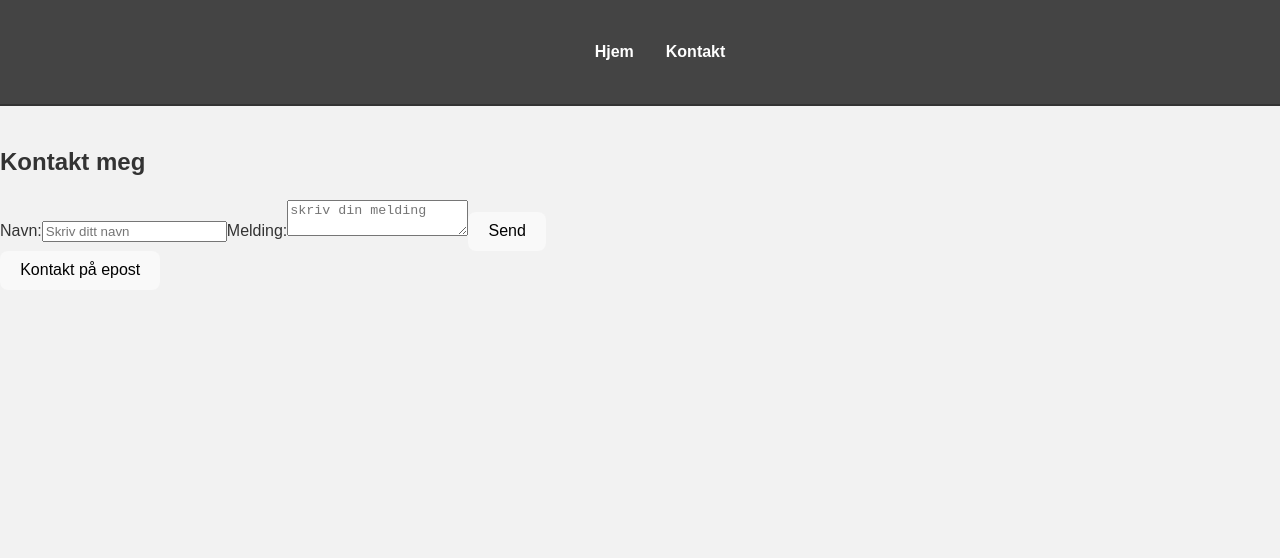
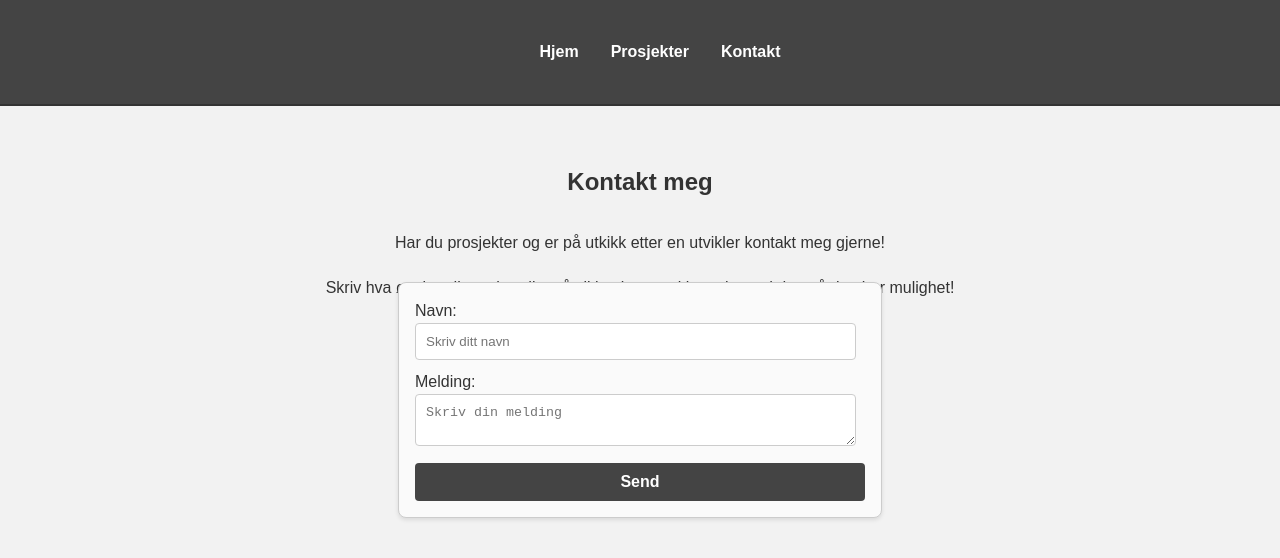
Before and after one commit to M1kke95/WebApplikasjoner-2024, a React (Vite) app in the folder portfolio-v2/frontend/: page /contact in a window 1280 px wide. Shown: the top 558 px of the page. Built offline with nearby package versions, Linux system fonts and the light colour scheme.

Commit message:
la til en project page
La til en project page slik at man kan se alle prosjektene, hovedsiden viser nå kun 2 prosjekter som en "smakebit"

```diff
--- a/portfolio-v2/frontend/src/App.css
+++ b/portfolio-v2/frontend/src/App.css
@@ -13,7 +13,43 @@
   -moz-osx-font-smoothing: grayscale;
 }
 
+.form-container {
+    display: flex;
+    flex-direction: column;
+    align-items: center;
+    margin-top: 30px;
+}
 
+.form-container h2 {
+    margin-bottom: 15px;
+    text-align: center;
+}
+
+#allProjectsSection {
+  text-align: center;
+  min-height: 100vh;
+  padding: 20px;
+}
+
+#allProjectsSection h2 {
+  margin-bottom: 20px;
+  display: block;
+  width: 100%;
+}
+
+#allProjectsSection a {
+  display: inline-block;
+  margin-top: 20px;
+  text-decoration: none;
+  color: blue;
+}
+
+
+.form-container p {
+  font-size: 16px;
+  line-height: 1.5;
+  margin-bottom: 5px;
+}
 
 .bioContainer {
   display: flex;
@@ -112,6 +148,7 @@ main {
   background-color: #fff;
   box-shadow: 0 4px 8px rgba(0, 0, 0, 0.1);
   transition: transform 0.3s, box-shadow 0.3s;
+
 }
 
 .project-card:hover {
@@ -184,6 +221,7 @@ main {
 #projectSection{
   display: flex;
   flex-wrap: wrap;
+  gap: 100px;
   justify-content: space-around;
 }
 
--- a/portfolio-v2/frontend/src/App.tsx
+++ b/portfolio-v2/frontend/src/App.tsx
@@ -3,6 +3,7 @@ import Contact from './components/Contact';
 import { BrowserRouter as Router, Routes, Route } from 'react-router-dom';
 import Layout from './components/Layout';
 import ProjectPage from './pages/projectPage';
+import AllProjects from './components/AllProjects';
 
 export default function App() {
   return (
@@ -10,6 +11,7 @@ export default function App() {
       <Layout>
         <Routes>
           <Route path="/" element={<ProjectPage />} />
+          <Route path="/projects" Component={AllProjects}/>
           <Route path="/contact" element={<Contact email="student@hiof.no" />} />
         </Routes>
       </Layout>
--- /dev/null
+++ b/portfolio-v2/frontend/src/components/AllProjects.tsx
@@ -0,0 +1,22 @@
+import { useEffect } from "react";
+import { Link } from "react-router-dom";
+import Projects from "../components/Projects";
+import useProjects from "../hooks/useProjects";
+
+const AllProjects = () => {
+    const { projects, removeProject, addProject } = useProjects();
+
+    useEffect(() => {
+        console.log("All projects loaded:", projects);
+    }, [projects]);
+
+    return (
+        <main id="allProjectsSection">
+            <h2>Alle Prosjekter</h2>
+            <Projects projects={projects} removeProject={removeProject} addProject={addProject} />
+            <Link to="/">Tilbake til Hjem</Link>
+        </main>
+    );
+};
+
+export default AllProjects;
--- a/portfolio-v2/frontend/src/components/Contact.tsx
+++ b/portfolio-v2/frontend/src/components/Contact.tsx
@@ -9,7 +9,7 @@ export default function Contact ({email}: contactProps){
 
     const [name, setName] = useState<string>('')
     const [message, setMessage] = useState('')
-    const [submittedData, setSubmittedData] = useState(null);
+    const [submittedData, setSubmittedData] = useState<{ name: string; message: string } | null>(null);
     const handleChange = (event: React.ChangeEvent<HTMLInputElement>) => {
         setName(event.target.value);
       };
@@ -35,18 +35,21 @@ export default function Contact ({email}: contactProps){
 
       return (
         <>
+            <div className="form-container">
                 <h2>Kontakt meg</h2>
-            <form onSubmit={handleSubmit}>
+                <p>Har du prosjekter og er på utkikk etter en utvikler kontakt meg gjerne!</p>
+                <p>Skriv hva ønsket ditt omhandler så vil jeg komme i kontakt med deg når jeg har mulighet!</p>
+                <form onSubmit={handleSubmit} id="projectCreation">
                     <label>
                         Navn:
                         <input type="text" value={name} onChange={handleChange} placeholder="Skriv ditt navn" />
                     </label>
                     <label>Melding:
-                    <textarea value={message} onChange={handleMessageChange} placeholder="skriv din melding"/>
+                        <textarea value={message} onChange={handleMessageChange} placeholder="Skriv din melding"/>
                     </label>
                     <button type="submit">Send</button>
                 </form>
-            <footer><button onClick={handleButtonClick}>Kontakt på epost</button></footer>
+            </div>
         </>
-    )
+    );
 }
--- a/portfolio-v2/frontend/src/components/Header.tsx
+++ b/portfolio-v2/frontend/src/components/Header.tsx
@@ -8,6 +8,7 @@ const Header = () => {
       <nav>
         <ul>
           <li><Link to="/">Hjem</Link></li>
+          <li><Link to="/projects">Prosjekter</Link></li>
           <li><Link to="/contact">Kontakt</Link></li>
         </ul>
       </nav>
--- a/portfolio-v2/frontend/src/components/Projects.tsx
+++ b/portfolio-v2/frontend/src/components/Projects.tsx
@@ -1,14 +1,12 @@
-import { ProjectsProp} from "../types/types";
+import { ProjectsProp } from "../types/types";
 import Project from "./Project";
 
+export default function Projects({ projects, removeProject, addProject, limit }: ProjectsProp & { limit?: number }) {
+  const displayedProjects = limit ? projects.slice(0, limit) : projects;
 
-
-
-
-export default function Projects({ projects, removeProject, addProject }: ProjectsProp) {
   return (
     <section id="projectSection">
-      {projects.map((project) => (
+      {displayedProjects.map((project) => (
         <Project
           key={project.id}
           {...project}
--- a/portfolio-v2/frontend/src/pages/projectPage.tsx
+++ b/portfolio-v2/frontend/src/pages/projectPage.tsx
@@ -3,6 +3,7 @@ import Biografi from "../components/Biografi";
 import Projects from "../components/Projects";
 import CreateProject from "../components/CreateProject";
 import useProjects from "../hooks/useProjects";
+import { Link } from "react-router-dom";
 
 const ProjectPage = () => {
     const { projects, removeProject, addProject } = useProjects();
@@ -12,7 +13,7 @@ const ProjectPage = () => {
 
     const person = {
         description: "Jeg er Halgeir Geirson, jeg er student på Høgskolen i Østfold og går studerer informatikk. Jeg har en brennende interesse for design og utvikling. I tillegg til studiene jobber jeg deltid som frilans utvikler. Jeg er kjent for å forstå kundenes behov og gjøre deres tanker til virkelighet. Jeg har en sterk arbeidsmoral og ønsker å lære mer, jeg er på utkikk etter nye muligheter for læring og bidra til nye spennende prosjekter.",
-        image: "https://api.deepai.org/job-view-file/e2ba3201-cb3d-4e3a-bcd8-dd9bcaeb1a77/outputs/output.jpg?art-image=true",
+        image: "https://cdn.pixabay.com/photo/2023/09/24/05/37/ai-generated-8272177_1280.jpg", //hentet herfra https://pixabay.com/no/illustrations/ai-generert-mann-90-tallet-%C3%A5rgang-8272177/
         name: "Halgeir Geirson",
         degree: "Bachelor IT",
         points: 180,
@@ -29,7 +30,9 @@ const ProjectPage = () => {
         <main id="mainSection">
             <div id="app"></div>
             <Biografi person={person} toggleCreateProjectForm={toggleCreateProjectForm} />
-          <Projects projects={projects} removeProject={removeProject} addProject={addProject} />
+            <Projects projects={projects} removeProject={removeProject} addProject={addProject} limit={2} />
+
+            <Link to="/projects">Se alle prosjekter</Link>
 
             {isCreating && (
                 <>
@@ -43,4 +46,6 @@ const ProjectPage = () => {
     );
 }
 
+
+
 export default ProjectPage;
```
Also changed, not shown: 1 other file (tests, documents, lock files or other folders). Lines whose indentation alone changed are shown as unchanged.
